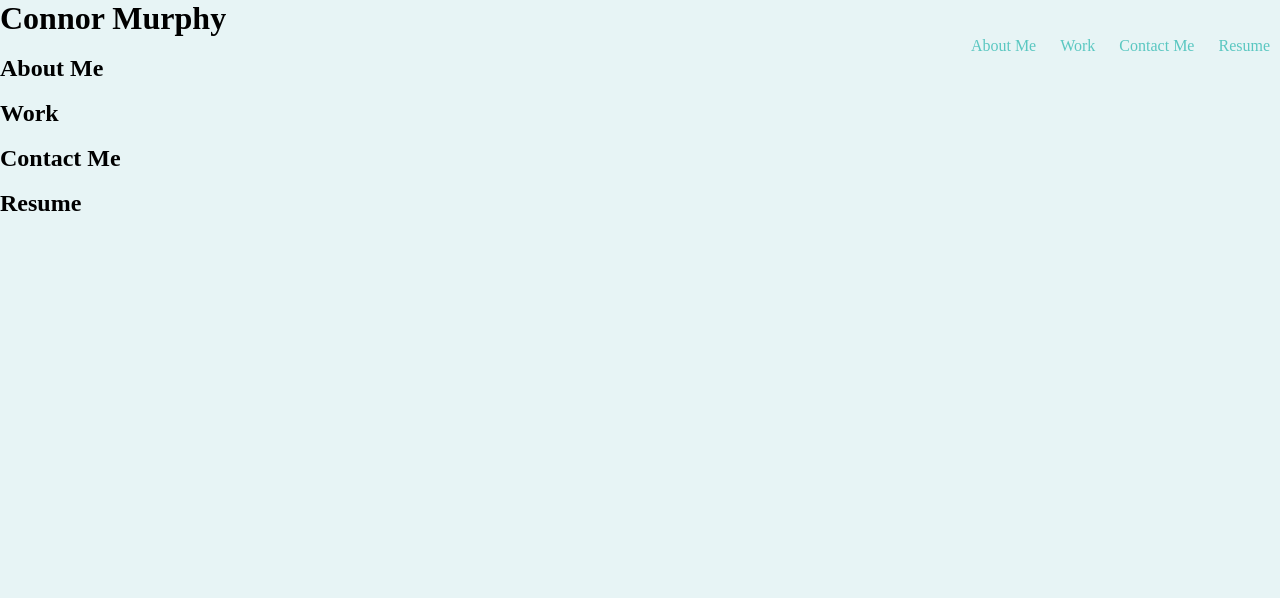
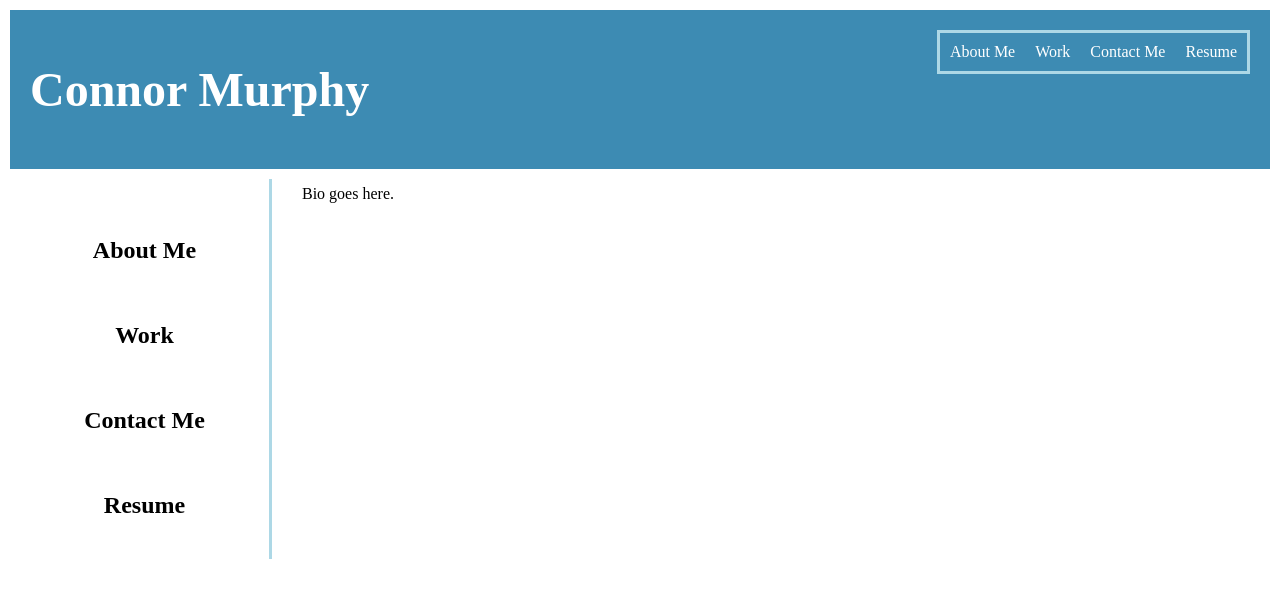
Before and after one commit to ConnorMurphy9/Portfolio, a plain HTML site: page index.html in a window 1280 px wide. Drawn offline with Linux system fonts and the light colour scheme.

Commit message:
Adding formatting

```diff
--- a/assets/style.css
+++ b/assets/style.css
@@ -1,21 +1,80 @@
-*{
+* {
     box-sizing: border-box;
-    padding: 0;
-    margin: 0;
+
+    font-family: 'Times New Roman', Times, serif, Arial;
 }
 
 body {
-    background-color:rgb(231, 244, 245);
+   margin: 10px;
 }
 
 
+header{
+
+    padding: 20px;
+    font-family: 'Trebuchet MS', 'Lucida Sans Unicode', 'Lucida Grande', 'Lucida Sans', Arial, sans-serif;
+    background-color: #3d8bb3;
+    color: #ffffff;
+
+}
+
+header h1 {
+    display: inline-block;
+    font-size: 48px;
+}
 
 header nav {
     float: right;
+    display: flex;
+    flex-direction: row;
+
+    border-style: solid;
+    border-width: 3px;
+    border-color: lightblue;
+
 }
 
 a {
-    color: #5ac7c1;
+    color: #ffffff;
     text-decoration: none;
     margin: 10px;
 }
+
+.container {
+
+    display: flex;
+
+}
+
+aside {
+    display: flex;
+    flex-wrap: wrap;
+    flex-direction: column;
+    justify-content: space-between;
+    align-items: center;
+
+    float: left;
+    width: 20%;
+    border-right-style: solid;
+    border-color: lightblue;
+    margin: 10px;
+    padding: 20px;
+
+}
+main{
+    display: inline-block;
+    width: 75%;
+    margin-left: 20px;
+
+}
+
+@media screen and (max-width: 768px) {
+
+    main,
+    nav {
+      flex-direction: column;
+    }
+
+aside {
+    order: 0;}
+}
--- a/index.html
+++ b/index.html
@@ -29,35 +29,43 @@
 
 </header>
 
-<main>
 
-    <section id="About Me">
+
+
+<div class="container">
+
+    <aside>
+
+        <section class="About Me">
             <img src="" class="" alt=""/>
             <h2>About Me</h2>
          </section>
 
-    <section id="Work">
+         <section class="Work">
             <img src="" class="" alt=""/>
             <h2>Work</h2>
          </section>
 
-    <section id="Contact Me">
+         <section class="Contact Me">
             <img src="" class="" alt=""/>
             <h2>Contact Me</h2>
          </section>
 
-    <section id="Resume">
+         <section class="Resume">
             <img src="" class="" alt=""/>
             <h2>Resume</h2>
          </section>
-</main>
-
-<aside>
 
     </aside>
 
+    <main>
+
+        <p>Bio goes here.</p>
+
+    </main>
 
 
+</div>
 
 <footer>
 
```
Lines whose indentation alone changed are shown as unchanged.
